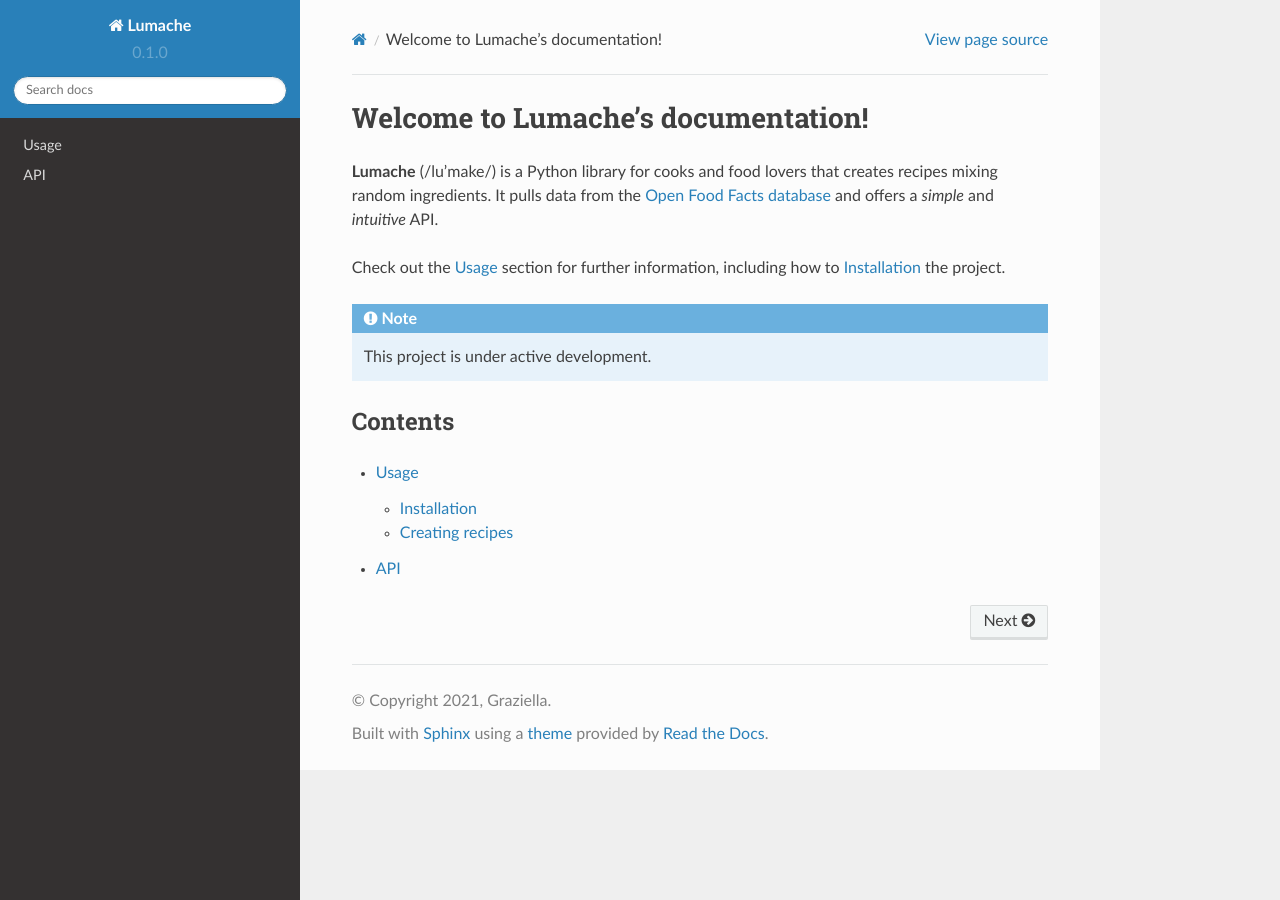
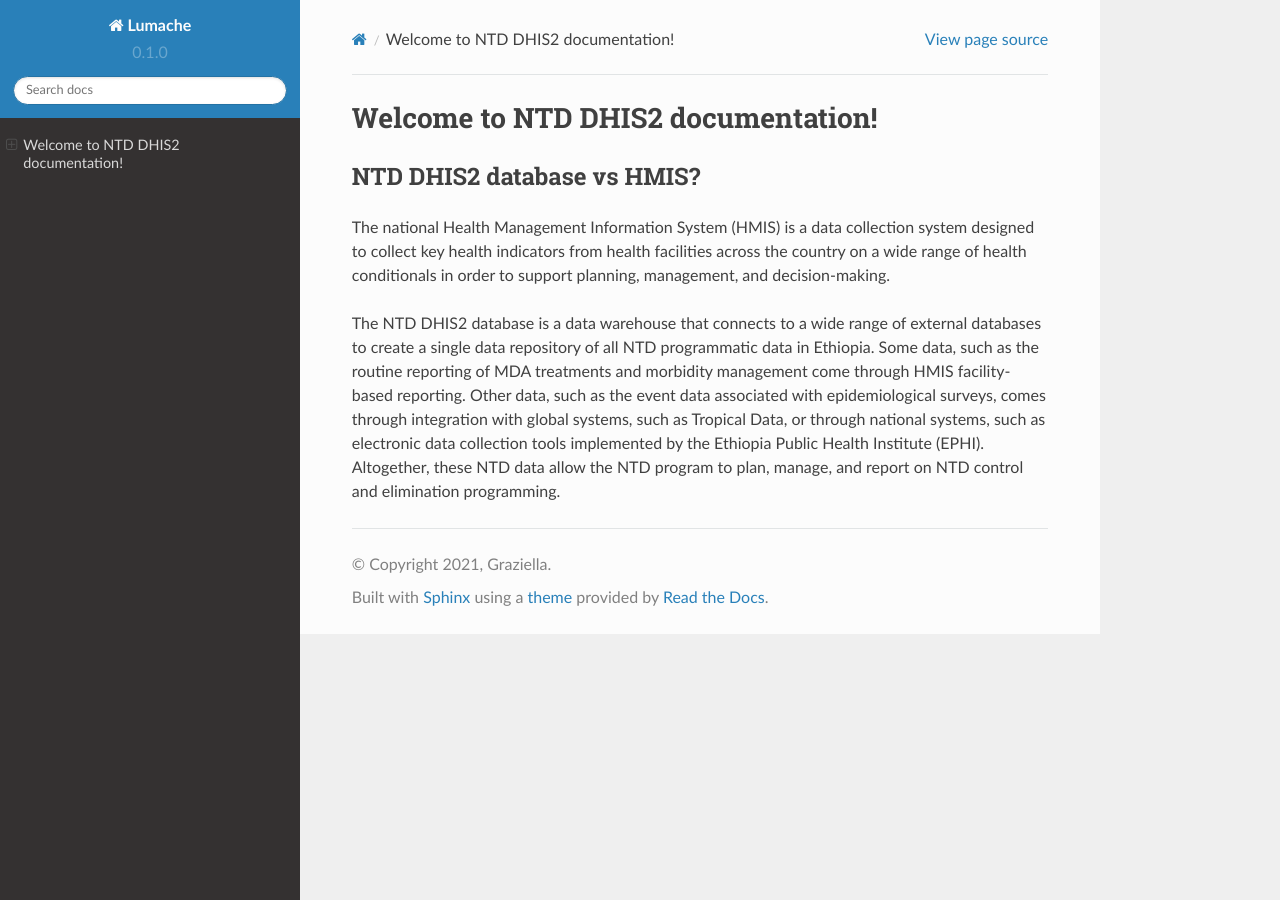
Before and after one commit to ntddhis2/documentation, a Sphinx documentation site: the page built from docs/source/index.rst, in a window 1280 px wide. Built offline with Sphinx 7.4.7 and the Read the Docs theme 2.0.0, drawn with Linux system fonts in a browser that asks for light colours.

Commit message:
pasted section

```diff
--- a/docs/source/index.rst
+++ b/docs/source/index.rst
@@ -1,22 +1,10 @@
-Welcome to Lumache's documentation!
+Welcome to NTD DHIS2 documentation!
 ===================================
 
-**Lumache** (/lu'make/) is a Python library for cooks and food lovers
-that creates recipes mixing random ingredients.
-It pulls data from the `Open Food Facts database <https://world.openfoodfacts.org/>`_
-and offers a *simple* and *intuitive* API.
 
-Check out the :doc:`usage` section for further information, including
-how to :ref:`installation` the project.
+NTD DHIS2 database vs HMIS?
+------------
 
-.. note::
+The national Health Management Information System (HMIS) is a data collection system designed to collect key health indicators from health facilities across the country on a wide range of health conditionals in order to support planning, management, and decision-making.
 
-   This project is under active development.
-
-Contents
---------
-
-.. toctree::
-
-   usage
-   api
+The NTD DHIS2 database is a data warehouse that connects to a wide range of external databases to create a single data repository of all NTD programmatic data in Ethiopia. Some data, such as the routine reporting of MDA treatments and morbidity management come through HMIS facility-based reporting. Other data, such as the event data associated with epidemiological surveys, comes through integration with global systems, such as Tropical Data, or through national systems, such as electronic data collection tools implemented by the Ethiopia Public Health Institute (EPHI). Altogether, these NTD data allow the NTD program to plan, manage, and report on NTD control and elimination programming.
```
